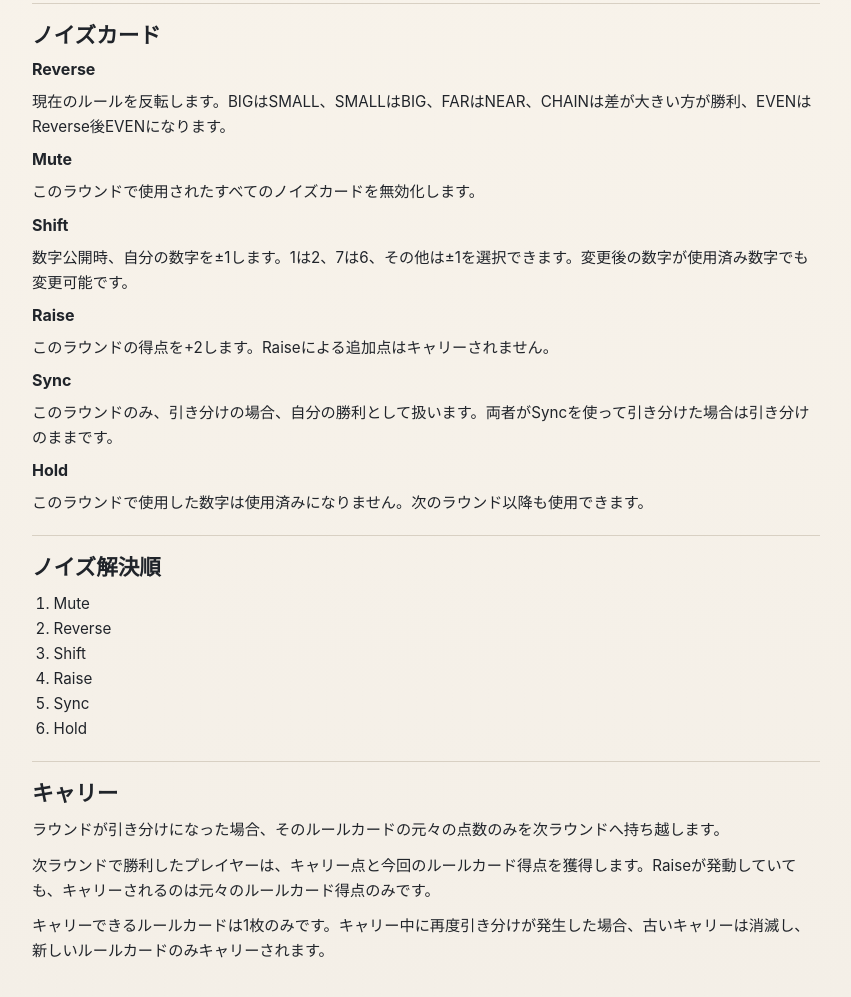
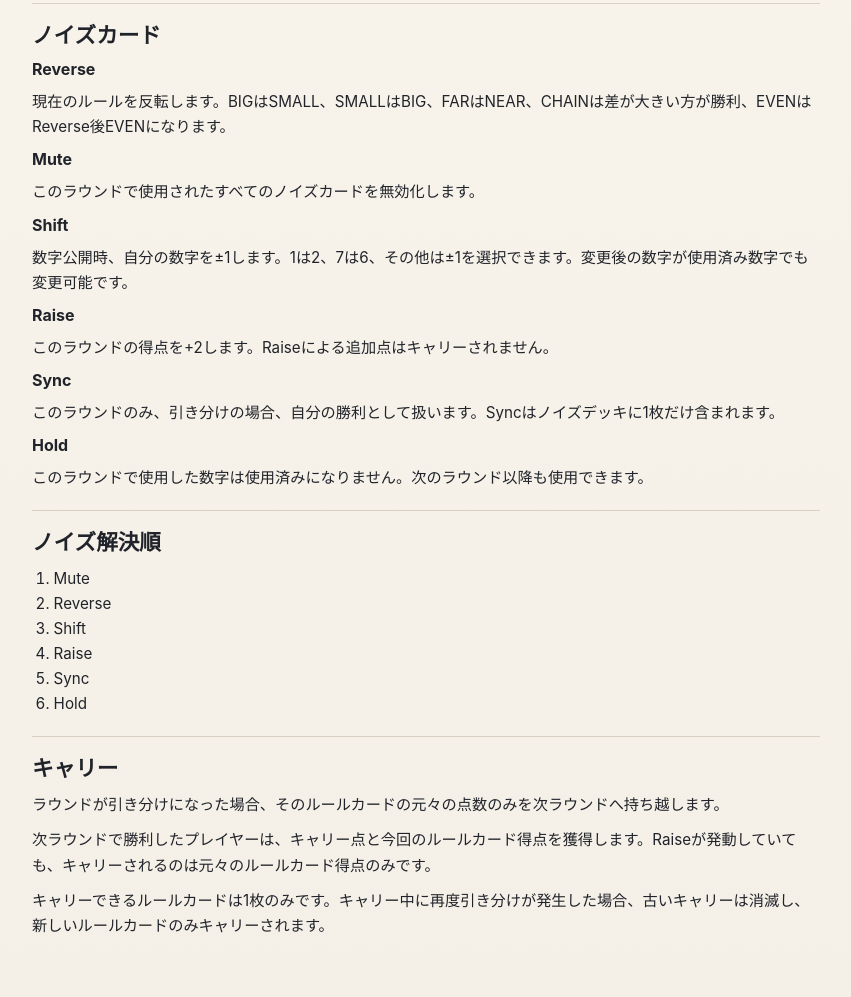
Before and after one commit to solanine0001/noise-online-card-game, a website: page public/rulebook.html in a window 1280 px wide. Shown: the part 2085-3082 px from the top of the page, without its empty margins (214-1065 px from the left). Drawn offline with Linux system fonts and the light colour scheme.

Commit message:
Clarify Sync rulebook text

```diff
--- a/public/rulebook.html
+++ b/public/rulebook.html
@@ -99,7 +99,7 @@
       <h3>Raise</h3>
       <p>このラウンドの得点を+2します。Raiseによる追加点はキャリーされません。</p>
       <h3>Sync</h3>
-      <p>このラウンドのみ、引き分けの場合、自分の勝利として扱います。両者がSyncを使って引き分けた場合は引き分けのままです。</p>
+      <p>このラウンドのみ、引き分けの場合、自分の勝利として扱います。Syncはノイズデッキに1枚だけ含まれます。</p>
       <h3>Hold</h3>
       <p>このラウンドで使用した数字は使用済みになりません。次のラウンド以降も使用できます。</p>
     </section>
```
